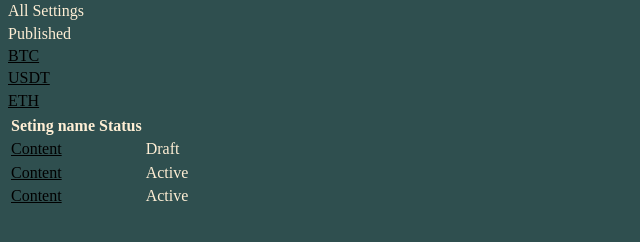
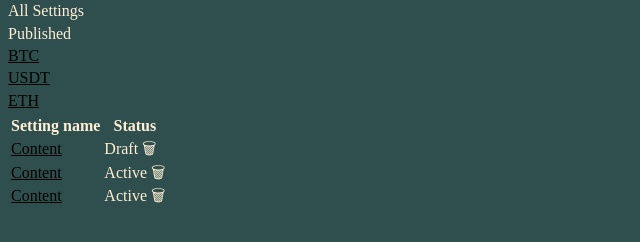
Before and after one commit to ViktorrKos/laba_veb_1, a plain HTML site: page index.html in a window 1280 px wide. Shown: the part 80-322 px from the top of the page, without its empty margins (0-640 px from the left). Drawn offline with Linux system fonts and the light colour scheme.

Commit message:
додав корзинки

```diff
--- a/index.html
+++ b/index.html
@@ -30,20 +30,22 @@
 <table class="table">
     <thead>
         <tr>
-            <th>Seting name Status </th>
+           <th>Setting name</th>
+           <th>Status</th>
         </tr>
     </thead>
     <tbody>
         <tr>
             <td><a href = "#">Content</a></td>
-            <td class="status">Draft</td>
+            <td>Draft <span>🗑</span></td>
+
         </tr>
         <tr>
             <td><a href = "#">Content</a></td>
-            <td class="status">Active</td>
+            <td>Active <span>🗑</span></td>
         <tr>
             <td><a href = "#">Content</a></td>
-        <td class="status">Active</td>
+            <td>Active <span>🗑</span></td>
         </tr>
     </tbody>
 
```
